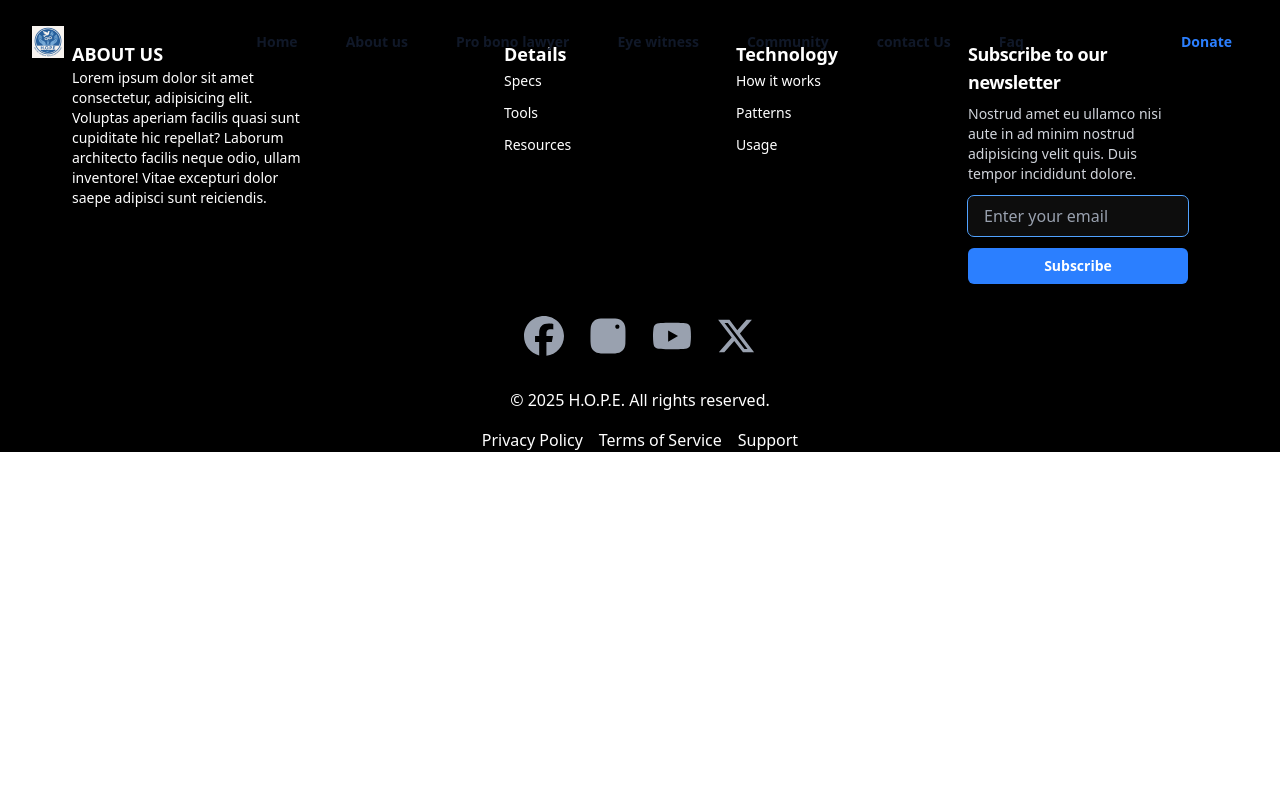
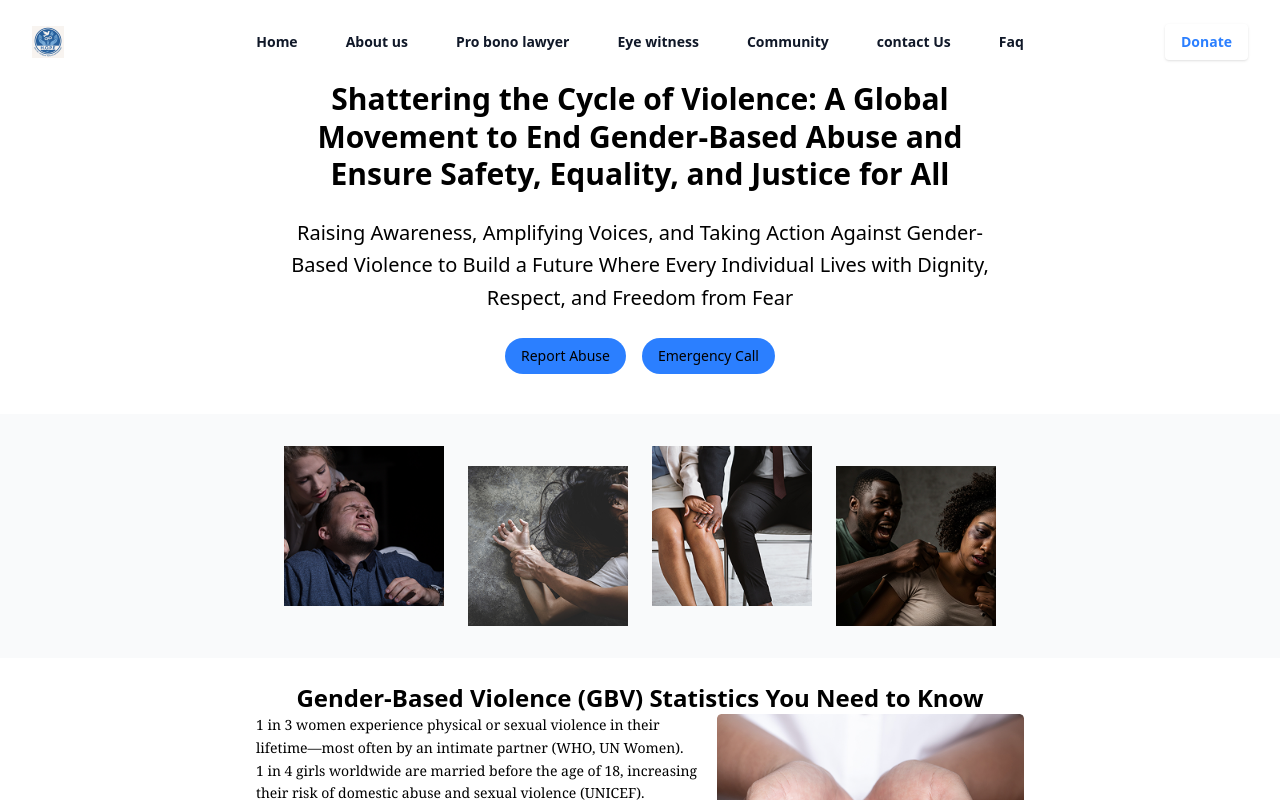
Before and after one commit to HOPE-gbv/hope-gbv, a React (Vite) app in the folder client/: page / in a window 1280 px wide. Shown: the top 800 px of the page. Built offline with nearby package versions, Linux system fonts and the light colour scheme.

Commit message:
Chore 🚀: fixed route names

```diff
--- a/client/src/App.tsx
+++ b/client/src/App.tsx
@@ -2,7 +2,7 @@ import {  } from 'react';
 import Header from './Header.tsx';
 import { Routes, Route } from "react-router-dom";
 import Home  from './Pages/Home.tsx';
-import Pro from './Pages/Pro.bono';
+import Pro from './Pages/Pro-bono.tsx';
 import Faq  from './Pages/Faq.tsx';
 import Footer  from './Footer.tsx';
 import './index.css'
@@ -14,7 +14,7 @@ function App() {
     <>
       <Header/>
        <Routes>
-         <Route path="/Home" element={<Home />} />
+         <Route path="/" element={<Home />} />
           <Route  path="/pro-bono"element= {<Pro />} />
           <Route path="/faq" element={<Faq />} />
        </Routes>
```
Also changed, not shown: 1 other file (tests, documents, lock files or other folders).
